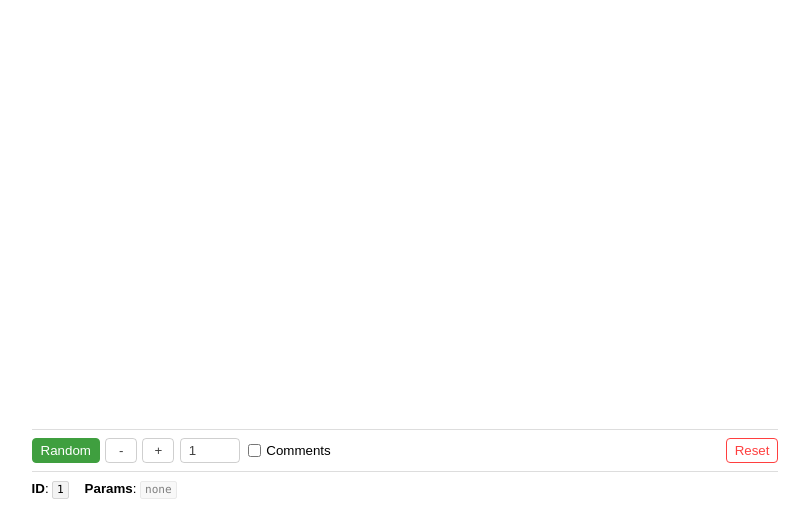
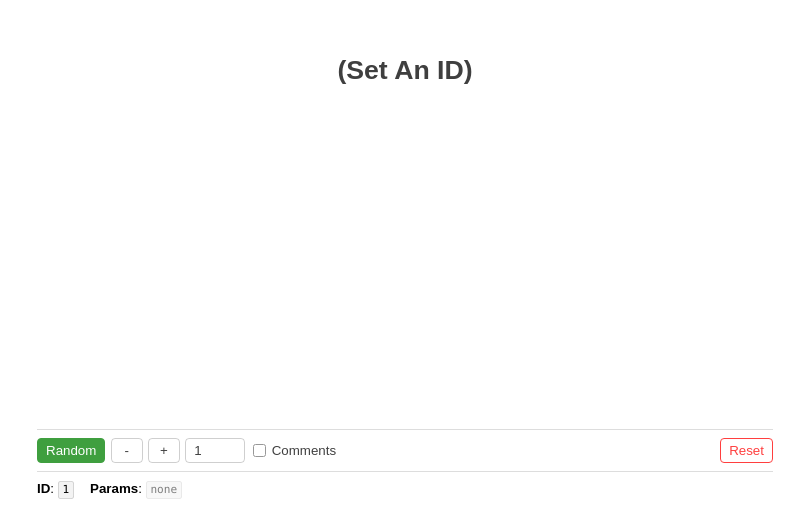
Before and after one commit to rafegoldberg/metrics-reducer-brainstorm, a React (Vite) app: page / in a window 1280 px wide. Shown: the part 293-800 px from the top of the page, without its empty margins (235-1044 px from the left). Built offline with nearby package versions, Linux system fonts and the light colour scheme; no server answers.

Commit message:
style: minor touchups

```diff
--- a/main.scss
+++ b/main.scss
@@ -13,11 +13,17 @@ body {
     min-height: 100vh;
     > h1 {
       margin: auto !important;
+      padding: 1rem 0;
     }
     > hr {
       min-width: 100%;
+      &:first-of-type {
+        margin-top: 0;
+      }
+      &:last-of-type {
+        margin-bottom: 0;
+      }
       &:last-child {
-        margin-bottom: 0;
         opacity: 0;
       }
     }
@@ -34,9 +40,8 @@ body {
   width: 100vw;
   max-width: 48rem;
   margin: auto;
-  padding: 0.66rem;
-  padding-bottom: 0;
   box-sizing: border-box;
+  padding: 0 1rem;
   hr {
     border: solid #ddd;
     border-width: .8px 0 0;
@@ -68,8 +73,16 @@ body {
     padding: .25rem .5rem;
     min-width: 2rem;
     outline: none;
-    &:not(:hover),
-    &:not(:focus) {
+    &:focus {
+      color: #018ef5;
+      border-color: #018ef5;
+    }
+  }
+  button,
+  input[type=text],
+  input[type=number],
+  label {
+    &:not(:hover):not(:focus):not(:focus-within) {
       opacity: .75;
     }
   }
@@ -81,6 +94,7 @@ body {
     background: var(--bg, transparent);
     box-shadow: 0 0 0 1px var(--bg, transparent), 0 0 0 1.75px var(--edge, transparent);
     padding: 0 3px;
+    transition: .3s ease;
     >input:first-child {
       margin-right: 0.33rem;
     }
@@ -92,9 +106,6 @@ body {
   .topBar {
     display: flex;
     gap: 1rem;
-    // >:last-child:not(:only-child) {
-    //   margin-left: auto;
-    // }
   }
   .buttonBar {
     display: flex;
--- a/src/App.jsx
+++ b/src/App.jsx
@@ -25,8 +25,8 @@ const App = () => {
 
   return (
     <React.Fragment>
-      <h1 style={{ margin: 0, textTransform: "capitalize" }}>
-        {state.data?.title}
+      <h1 style={{ textTransform: "capitalize" }}>
+        {state.data?.title || <label for="id">(Set an ID)</label>}
       </h1>
       <Controls type={false} />
       <Comments />
--- a/src/Comments/index.jsx
+++ b/src/Comments/index.jsx
@@ -13,7 +13,7 @@ const Comment = ({ email, ...c }) => (
         </small>
         :
       </b>
-      <p style={{ marginTop: ".5rem" }}>{c.body}</p>
+      <p>{c.body}</p>
     </small>
   </li>
 );
@@ -24,7 +24,7 @@ const Comments = () => {
   if (!comments) return null;
   return (
     <React.Fragment>
-      <b style={{ marginTop: ".5rem" }}>Comments:</b>
+      <b className="CommentsTitle">Comments:</b>
       <ul className="Comments">
         {comments.map((c) => (
           <Comment key={`comment-${c.id}`} {...c} />
--- a/src/Comments/style.scss
+++ b/src/Comments/style.scss
@@ -1,7 +1,13 @@
 .Comments{
   list-style: none;
-  margin-top: .5rem;
+  margin: .5rem 0 0;
   padding-left: 0;
+  p {
+    margin: .5rem 0 1rem;
+  }
+  &Title {
+    margin-top: 1rem;
+  }
   &-item {
     & + & {
       padding-top: 1rem;
--- a/src/Context.jsx
+++ b/src/Context.jsx
@@ -46,7 +46,6 @@ export default function ContextWrap({ children }) {
   ["data", "params", "text", "set", "increment", "decrement"].forEach(
     (type) => {
       dispatch[type] = (payload, args = {}) => {
-        // console.log("DISPATCH SHORTHAND");
         dispatch({ type, payload, ...args });
       };
     }
--- a/src/Controls/SetterInput.jsx
+++ b/src/Controls/SetterInput.jsx
@@ -3,17 +3,15 @@ import React, { useContext } from "react";
 import { ContextState } from "../Context";
 
 const SetterInput = () => {
-  const {
-    state: { id },
-    dispatch,
-    ...rest
-  } = useContext(ContextState);
+  const { state, dispatch } = useContext(ContextState);
   return (
     <input
+      id="id"
+      name="id"
       type="number"
       max={100}
       min={-100}
-      value={id}
+      value={state.id}
       onInput={(e) =>
         dispatch({ type: "set", payload: parseInt(e.target.value, 10) })
       }
--- a/src/Controls/index.jsx
+++ b/src/Controls/index.jsx
@@ -19,6 +19,8 @@ const Counter = () => {
         <SetterInput />
         <label>
           <input
+            id="comments"
+            name="comments"
             type="checkbox"
             checked={state.params.has("_embed")}
             onChange={() =>
```
